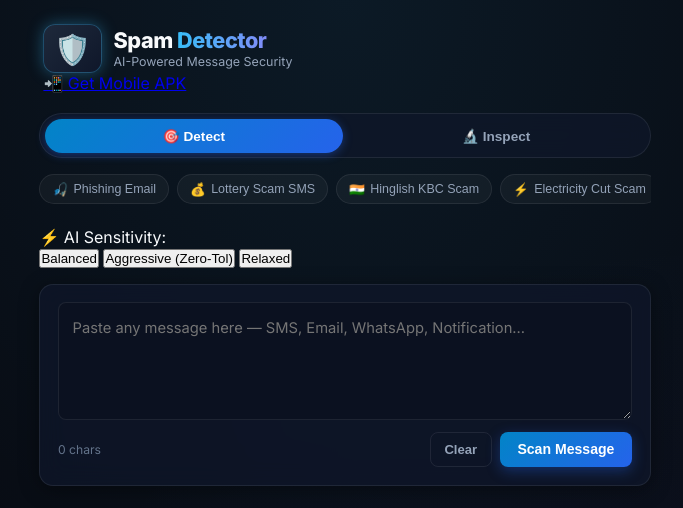
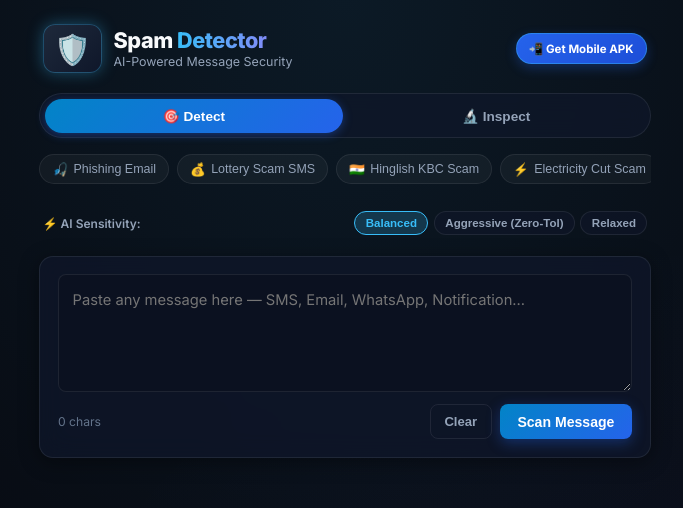
Before and after one commit to shoaibrocks-crypto/ai-spam-detector, a Flask app: page / in a window 1280 px wide. Shown: the top 508 px of the page, without its empty margins (295-978 px from the left). Run offline with Flask 3, Linux system fonts and the light colour scheme.

Commit message:
feat: update static/style.css

```diff
--- a/static/style.css
+++ b/static/style.css
@@ -65,6 +65,10 @@ body {
    ========================================================================== */
 .topbar {
   padding: 0.5rem 0.25rem 0.25rem;
+  display: flex;
+  align-items: center;
+  justify-content: space-between;
+  gap: 0.5rem;
 }
 
 .brand {
@@ -101,6 +105,84 @@ h1 {
 .tagline {
   font-size: 0.78rem;
   color: var(--text-muted);
+}
+
+.btn-apk {
+  display: inline-flex;
+  align-items: center;
+  gap: 0.35rem;
+  padding: 0.45rem 0.75rem;
+  background: linear-gradient(135deg, #2563eb, #1d4ed8);
+  border: 1px solid rgba(56, 189, 248, 0.4);
+  border-radius: 9999px;
+  color: #fff;
+  font-size: 0.72rem;
+  font-weight: 700;
+  text-decoration: none;
+  box-shadow: 0 4px 12px rgba(37, 99, 235, 0.3);
+  transition: all 0.2s ease;
+  white-space: nowrap;
+}
+
+.btn-apk:hover {
+  transform: translateY(-1px);
+  box-shadow: 0 6px 16px rgba(56, 189, 248, 0.4);
+}
+
+/* Sensitivity Selector */
+.sensitivity-container {
+  display: flex;
+  align-items: center;
+  justify-content: space-between;
+  gap: 0.5rem;
+  padding: 0.3rem 0.2rem;
+  font-size: 0.78rem;
+}
+
+.sens-label {
+  color: var(--text-muted);
+  font-weight: 600;
+  font-size: 0.75rem;
+}
+
+.sens-pills {
+  display: flex;
+  gap: 0.35rem;
+}
+
+.sens-pill {
+  padding: 0.3rem 0.65rem;
+  border-radius: 9999px;
+  border: 1px solid rgba(255, 255, 255, 0.08);
+  background: rgba(15, 23, 42, 0.6);
+  color: var(--text-muted);
+  font-size: 0.72rem;
+  font-weight: 600;
+  cursor: pointer;
+  transition: all 0.15s ease;
+}
+
+.sens-pill:hover {
+  background: rgba(30, 41, 59, 0.8);
+  color: #fff;
+}
+
+.sens-pill.active[data-sens="balanced"] {
+  background: rgba(56, 189, 248, 0.2);
+  border-color: #38bdf8;
+  color: #38bdf8;
+}
+
+.sens-pill.active[data-sens="aggressive"] {
+  background: rgba(239, 68, 68, 0.2);
+  border-color: #ef4444;
+  color: #ef4444;
+}
+
+.sens-pill.active[data-sens="relaxed"] {
+  background: rgba(16, 185, 129, 0.2);
+  border-color: #10b981;
+  color: #10b981;
 }
 
 /* ==========================================================================
```
